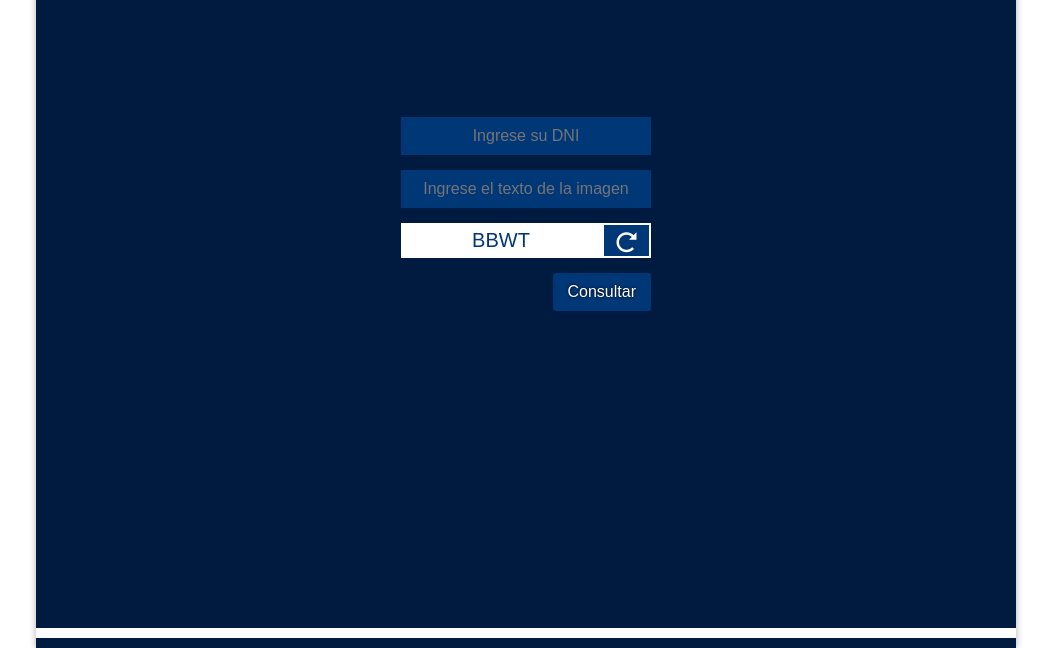
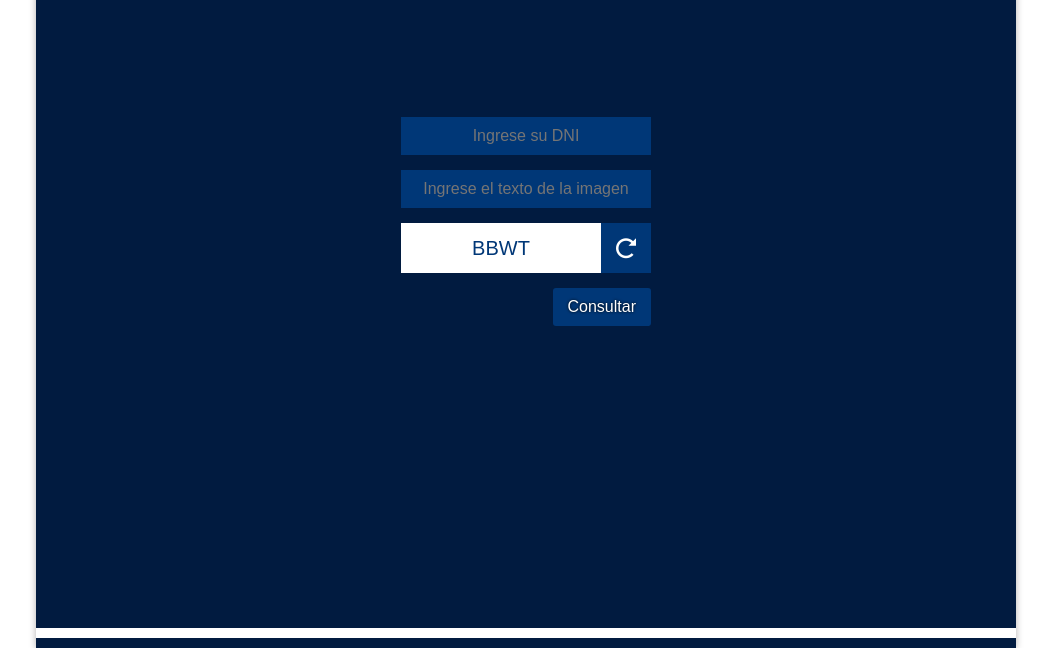
Before and after one commit to maribcs/diseno, a plain HTML site: page frontend/index.html in a window 1280 px wide. Shown: the part 152-800 px from the top of the page, without its empty margins (114-1165 px from the left). Drawn offline with Linux system fonts and the light colour scheme; files whose address does not match are found by name.

Commit message:
cambio captcha

```diff
--- a/frontend/css/style.css
+++ b/frontend/css/style.css
@@ -329,29 +329,32 @@ button{
 .form-group{
 	margin-bottom: 15px;
 }
-
-.captcha{
-	background: #FFF;
-    position: relative;
-    height: 35px;
-    line-height: 35px;
-    text-align: center;
-    padding-right: 50px;
-    color: #003777;
-    font-size: 20px;
+.captcha-block{
+	overflow: hidden;
 }
-.captcha .refresh{
-	height: 31px;
-    width: 45px;
-    line-height: 35px;
-    text-align: center;
-    display: block;
-    position: absolute;
-    top: 2px;
-    right: 2px;
-    background: #003777;
-    color: #FFFFFF;
-    cursor: pointer;
+.captcha-content, .captcha-refresh{
+	height: 50px;
+	background: rgb(255, 255, 255) none repeat scroll 0% 0%;
+	line-height: 50px;
+	text-align: center;
+	color: #003777;
+	font-size: 20px;
+	display: inline-block;
+	vertical-align: top;
+}
+.captcha-content{
+	width: 80%;
+	float: left
+}
+.captcha-refresh{
+	background: rgb(0, 55, 119) none repeat scroll 0% 0%;
+	color: rgb(255, 255, 255);
+	width: 20%;
+	cursor: pointer;
+}
+.captcha-refresh .refresh{
+	display: block;
+	line-height: 50px;
 }
 .printed{
 	max-width: 980px;
--- a/frontend/index.html
+++ b/frontend/index.html
@@ -20,13 +20,6 @@
 		</header>
 		<div class="pleca-gold"></div>
 		<div class="content">
-			<!-- <div class="col-left">
-
-			</div>
-			<div class="col-right">
-
-
-			</div> -->
 			<form class="form">
 				<div class="form-group">
 					<input type="text" placeholder="Ingrese su DNI"/>
@@ -34,9 +27,11 @@
 				<div class="form-group">
 					<input type="text" placeholder="Ingrese el texto de la imagen"/>
 				</div>
-				<div class="form-group">
-					<div class="captcha">
+				<div class="form-group captcha-block">
+					<div class="captcha-content">
 						<span class="code">BBWT</span>
+					</div>
+					<div class="captcha-refresh">
 						<span class="refresh icon-spinner11"></span>
 					</div>
 				</div>
```
